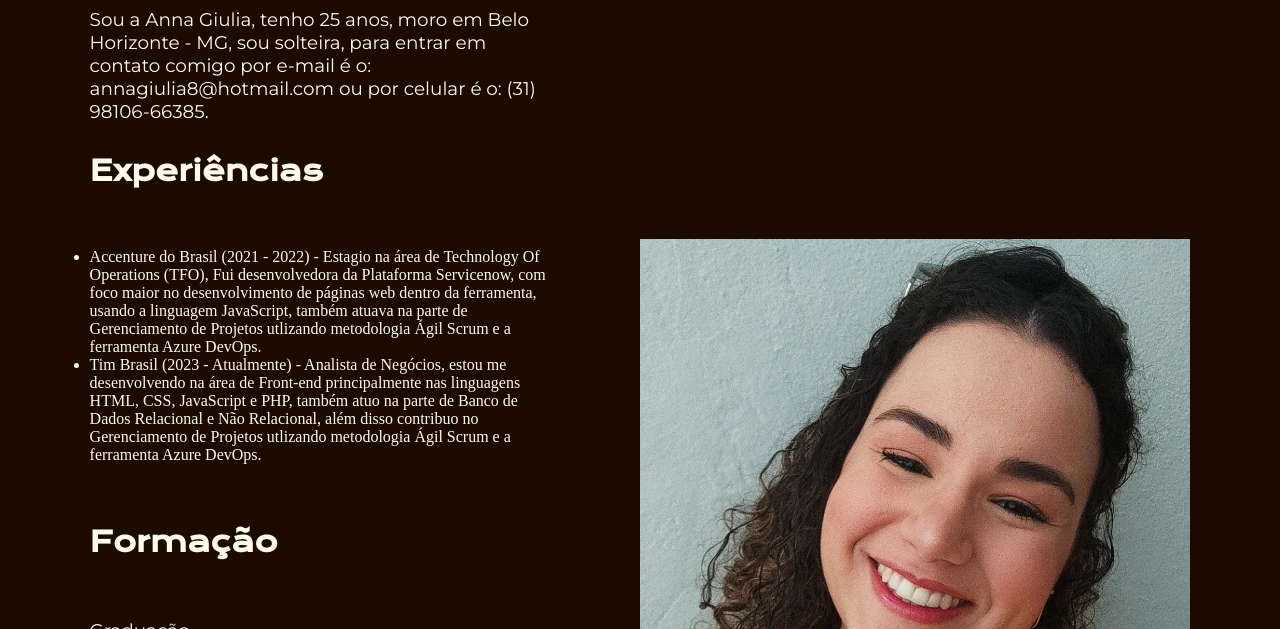
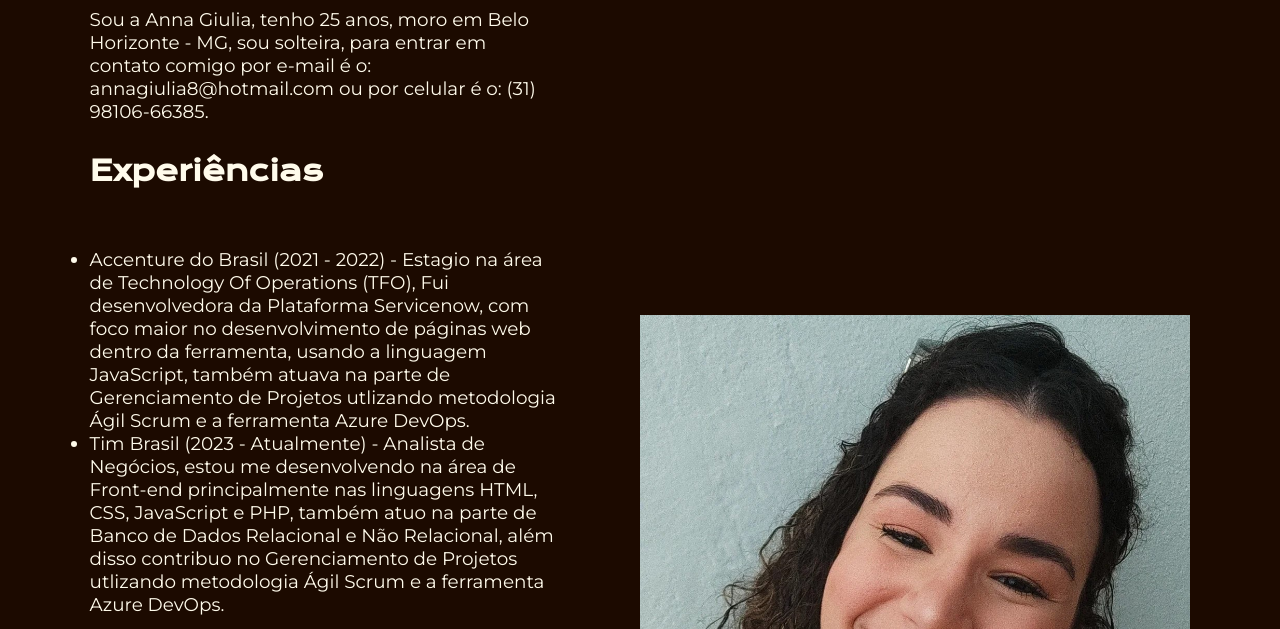
Before and after one commit to annagiu/portfolio, a plain HTML site: page curriculo.html in a window 1280 px wide. Shown: the part 171-800 px from the top of the page. Drawn offline with nearby package versions, Linux system fonts and the light colour scheme.

Commit message:
Update curriculo.html

```diff
--- a/curriculo.html
+++ b/curriculo.html
@@ -26,7 +26,7 @@
             </p>
             <h2 class="apresentacao_conteudo_titulo"> Experiências </h2>
             <p class="apresentacao_conteudo_texto">
-            <ul>
+            <ul class="apresentacao_conteudo_texto">
                 <li>Accenture do Brasil (2021 - 2022) - Estagio na área de Technology Of Operations (TFO), Fui
                     desenvolvedora da Plataforma Servicenow, com foco maior no desenvolvimento de páginas web dentro da
                     ferramenta, usando a linguagem JavaScript, também atuava na parte de Gerenciamento de Projetos
```
